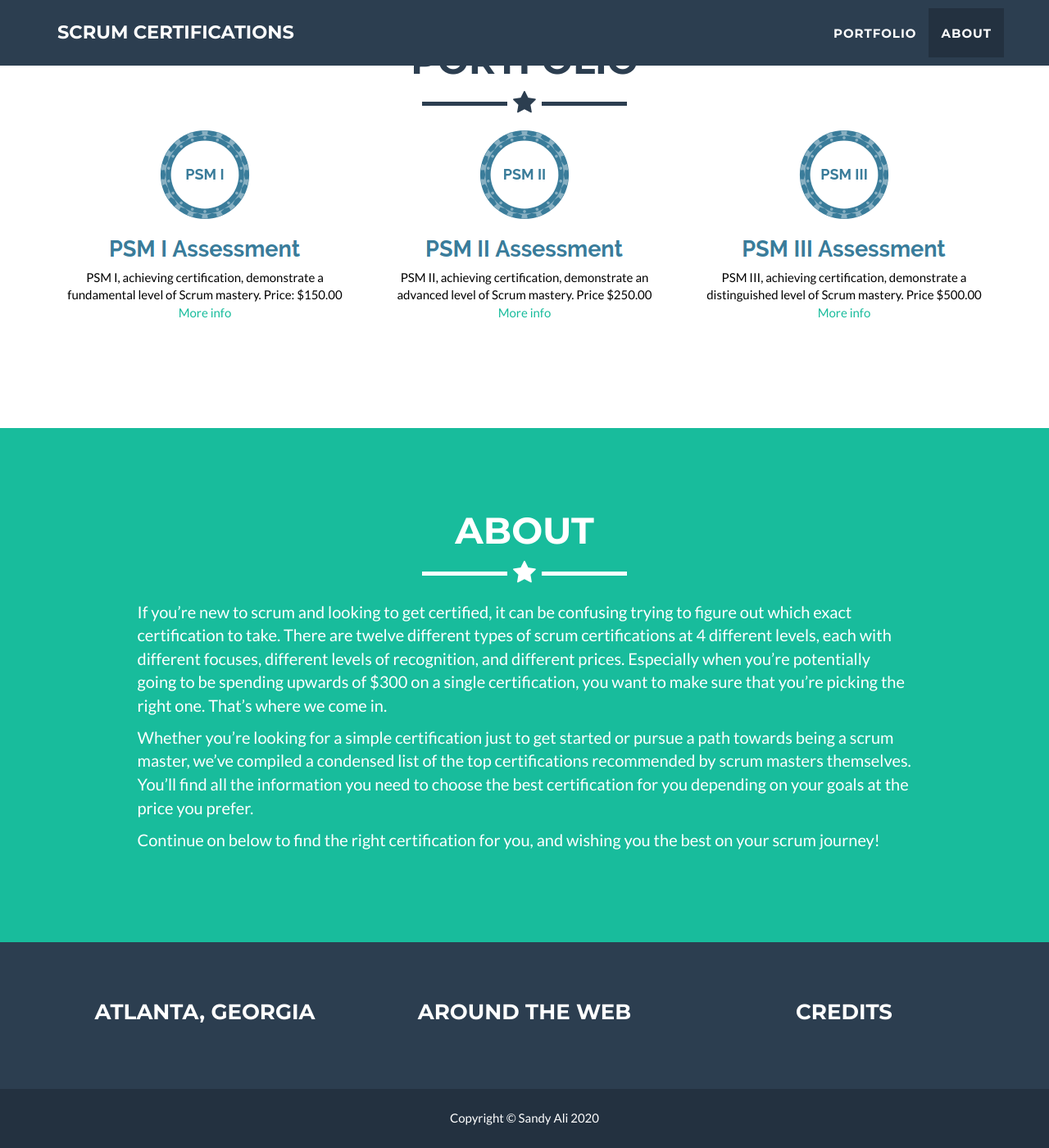
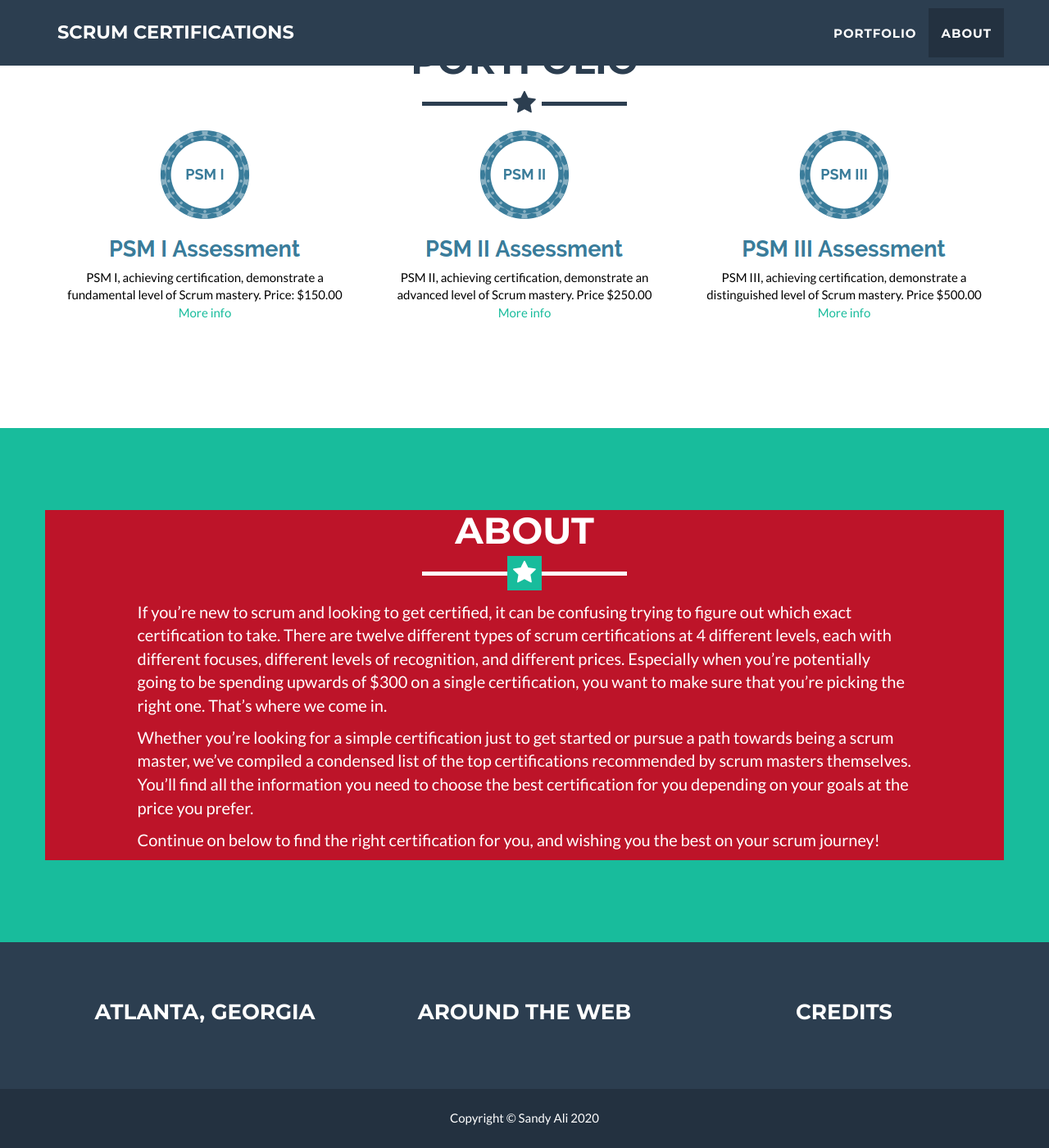
Before and after one commit to sali210/scrum-certsite, a Jekyll site: the page built from _posts/2014-07-18-project-1.markdown, in a window 1280 px wide and 1400 px high, scrolled down 1010 px. Shown: the whole window at 82% size. Built offline with Jekyll 4.4.1, drawn with Linux system fonts in a browser that asks for light colours.

Commit message:
changed the background color

```diff
--- a/_includes/css/main.css
+++ b/_includes/css/main.css
@@ -465,3 +465,7 @@ footer .footer-below {
     transform: translateZ(0);
     -webkit-transform: translateZ(0);
 }
+
+#about .container{
+    background-color: #bd1429;
+}
```
